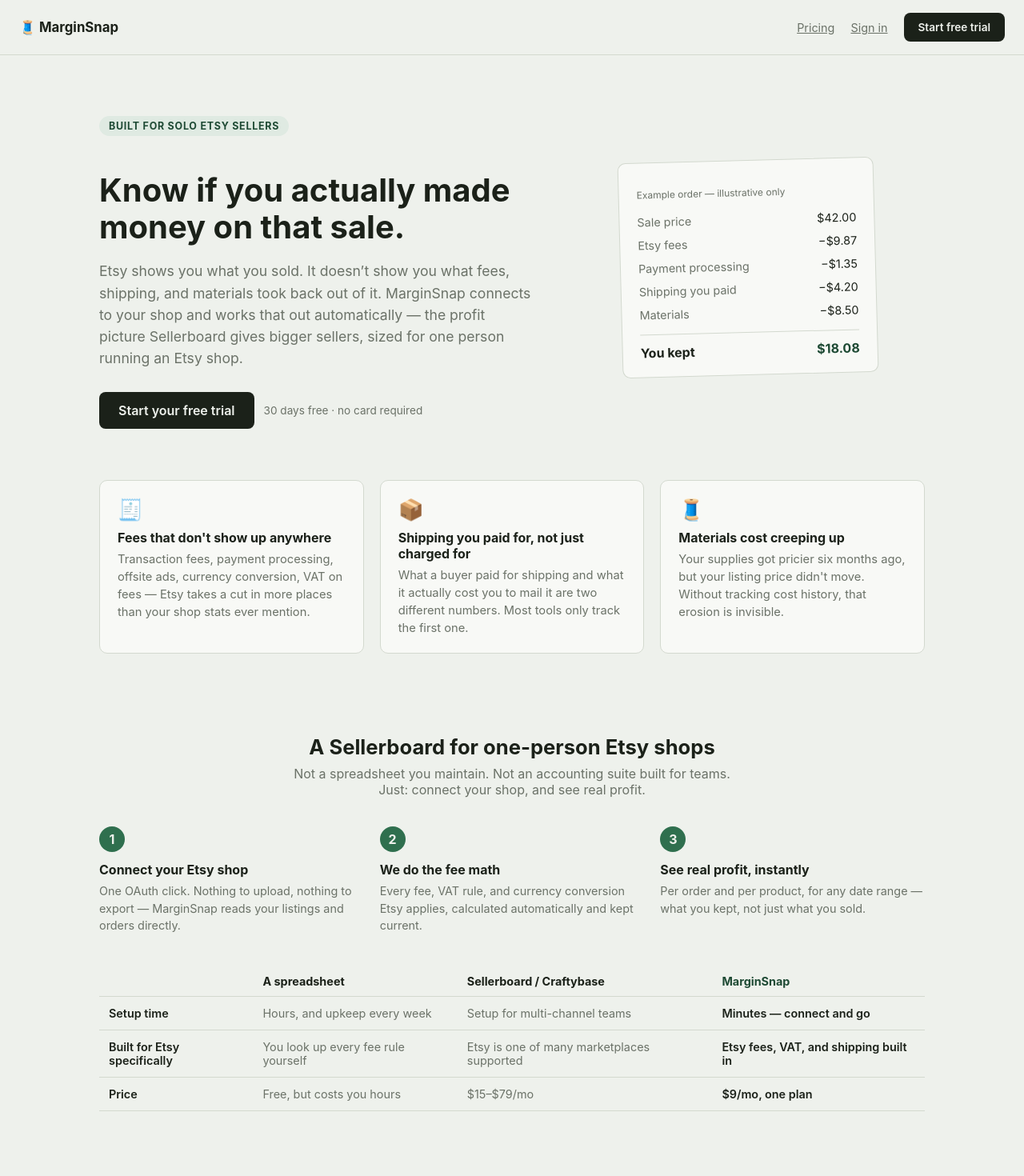
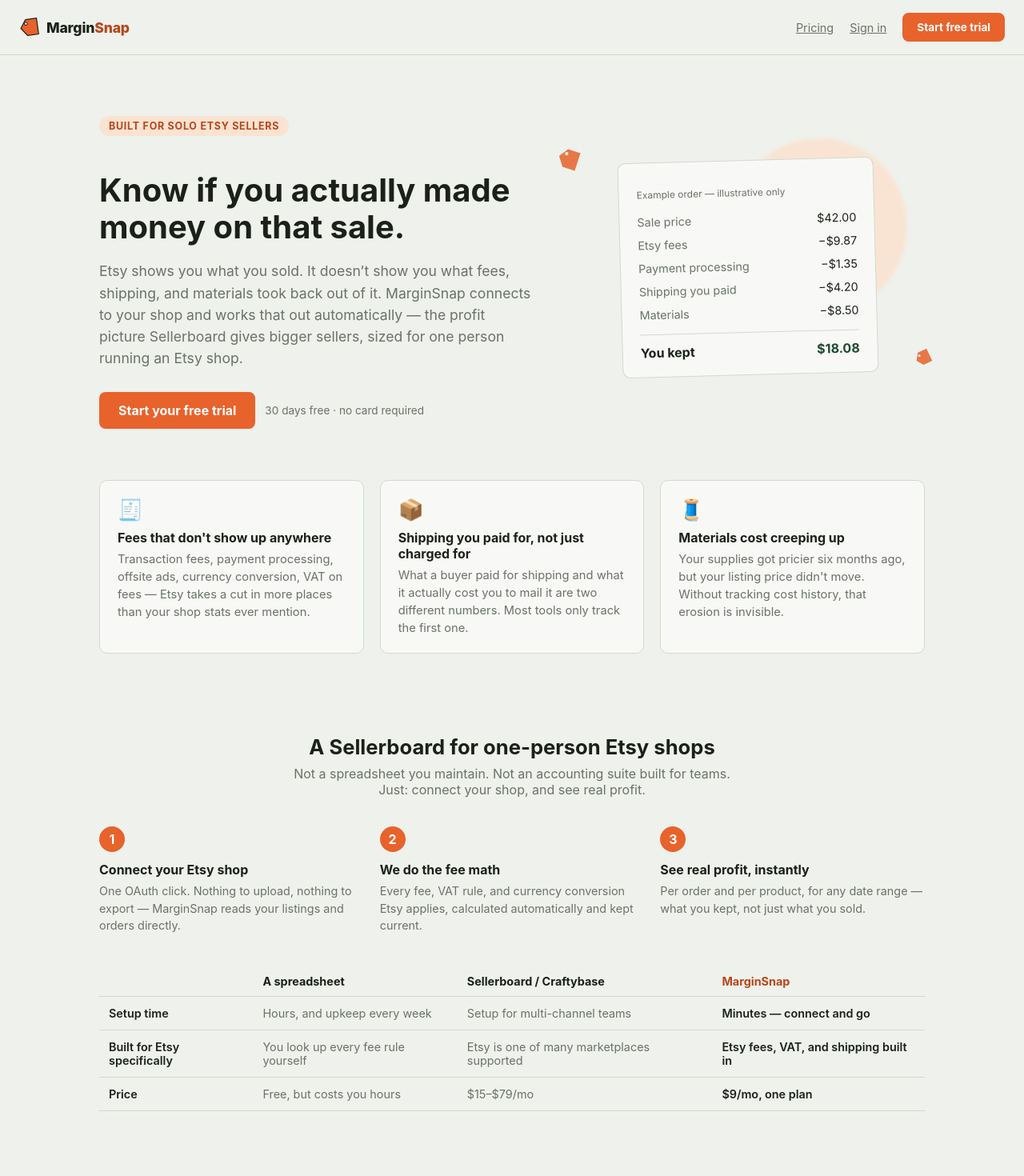
Before and after one commit to soleczniki/marginsnap, a Next.js app: page / in a window 1280 px wide. Shown: the top 1470 px of the page at 80% size. Built offline with nearby package versions, Linux system fonts and the light colour scheme; no server answers.

Commit message:
Add warm orange accent color and a real logo mark to the landing page

```diff
--- a/src/app/globals.css
+++ b/src/app/globals.css
@@ -12,6 +12,12 @@
   --accent-soft: #dfeae2;
   --loss: #a8412f;
   --loss-soft: #f3e0da;
+  /* Warm marketplace accent (2026-09-17) — landing page only, for now. Not
+     tied to profit/loss semantics like --accent/--loss are, so it's its
+     own variable rather than reusing those. */
+  --warm: #e8622c;
+  --warm-ink: #b8461a;
+  --warm-soft: #fbe3d1;
 }
 
 @media (prefers-color-scheme: dark) {
@@ -27,6 +33,9 @@
     --accent-soft: #1e3227;
     --loss: #e08871;
     --loss-soft: #3a2320;
+    --warm: #ff8a54;
+    --warm-ink: #ffb08a;
+    --warm-soft: #3a2414;
   }
 }
 
@@ -62,6 +71,19 @@
   text-decoration: none;
 }
 
+.button-accent {
+  display: inline-block;
+  background: var(--warm);
+  color: #fff;
+  border: none;
+  border-radius: 8px;
+  padding: 10px 18px;
+  font-size: 0.95rem;
+  font-weight: 700;
+  cursor: pointer;
+  text-decoration: none;
+}
+
 .profit-positive { color: var(--accent-ink); }
 .profit-negative { color: var(--loss); }
 
--- a/src/components/LandingPage.tsx
+++ b/src/components/LandingPage.tsx
@@ -1,3 +1,4 @@
+import type { CSSProperties } from "react";
 import { SignInForm } from "@/components/SignInForm";
 
 // The actual marketing site for marginsnap.app's root URL (2026-09-17,
@@ -35,7 +36,7 @@
           gap: 12,
         }}
       >
-        <span style={{ fontWeight: 700, fontSize: "1.05rem" }}>🧵 MarginSnap</span>
+        <Logo />
         <div style={{ display: "flex", alignItems: "center", gap: 20 }}>
           <a href="#pricing" style={{ fontSize: "0.9rem", color: "var(--muted)" }}>
             Pricing
@@ -43,7 +44,7 @@
           <a href="#start" style={{ fontSize: "0.9rem", color: "var(--muted)" }}>
             Sign in
           </a>
-          <a href="#start" className="button" style={{ fontSize: "0.85rem" }}>
+          <a href="#start" className="button-accent" style={{ fontSize: "0.85rem" }}>
             Start free trial
           </a>
         </div>
@@ -60,8 +61,8 @@
                 fontWeight: 700,
                 letterSpacing: "0.06em",
                 textTransform: "uppercase",
-                color: "var(--accent-ink)",
-                background: "var(--accent-soft)",
+                color: "var(--warm-ink)",
+                background: "var(--warm-soft)",
                 padding: "5px 12px",
                 borderRadius: 20,
                 marginBottom: 18,
@@ -79,7 +80,7 @@
               person running an Etsy shop.
             </p>
             <div style={{ display: "flex", gap: 12, alignItems: "center", flexWrap: "wrap" }}>
-              <a href="#start" className="button" style={{ fontSize: "1rem", padding: "13px 24px" }}>
+              <a href="#start" className="button-accent" style={{ fontSize: "1rem", padding: "13px 24px" }}>
                 Start your free trial
               </a>
               <span style={{ fontSize: "0.85rem", color: "var(--muted)" }}>
@@ -88,7 +89,8 @@
             </div>
           </div>
 
-          <div style={{ flex: "1 1 320px", display: "flex", justifyContent: "center" }}>
+          <div style={{ flex: "1 1 320px", display: "flex", justifyContent: "center", position: "relative" }}>
+            <HeroShapes />
             <ProfitExampleCard />
           </div>
         </div>
@@ -147,7 +149,7 @@
 
       {/* ---------- Pricing, shown plainly ---------- */}
       <section id="pricing" style={{ maxWidth: 480, margin: "0 auto", padding: "24px 24px 64px" }}>
-        <div className="card" style={{ textAlign: "center", padding: "36px 32px" }}>
+        <div className="card" style={{ textAlign: "center", padding: "36px 32px", borderTop: "3px solid var(--warm)" }}>
           <p style={{ fontSize: "0.8rem", fontWeight: 700, letterSpacing: "0.05em", textTransform: "uppercase", color: "var(--muted)", marginBottom: 8 }}>
             One plan. Everything included.
           </p>
@@ -162,7 +164,7 @@
             <li>✓ Dated cost-of-goods history</li>
             <li>✓ CSV export</li>
           </ul>
-          <a href="#start" className="button" style={{ width: "100%", fontSize: "1rem" }}>
+          <a href="#start" className="button-accent" style={{ width: "100%", fontSize: "1rem" }}>
             Start your 30-day free trial
           </a>
           <p style={{ fontSize: "0.8rem", color: "var(--muted)", marginTop: 12 }}>
@@ -187,6 +189,67 @@
   );
 }
 
+// Wordmark + mark (2026-09-17, replacing the bare "🧵 MarginSnap" text —
+// Bogdan's feedback that the logo "needs work"). The mark is an original
+// price-tag shape, not a copy of any real brand's icon — tags fit both the
+// craft aesthetic and the marketplace/for-sale connotation Bogdan asked
+// for ("shapes reminiscent of Etsy") without borrowing anyone's actual logo.
+function Logo() {
+  return (
+    <span style={{ display: "inline-flex", alignItems: "center", gap: 8 }}>
+      <svg width="26" height="26" viewBox="0 0 26 26" style={{ transform: "rotate(-8deg)" }}>
+        <path
+          d="M2,13 L9,3 L23,3 L23,23 L9,23 Z"
+          fill="var(--warm)"
+          stroke="var(--ink)"
+          strokeWidth="1.2"
+          strokeLinejoin="round"
+        />
+        <circle cx="9" cy="8" r="1.8" fill="var(--paper)" stroke="var(--ink)" strokeWidth="1" />
+      </svg>
+      <span style={{ fontWeight: 800, fontSize: "1.1rem", letterSpacing: "-0.01em" }}>
+        Margin<span style={{ color: "var(--warm-ink)" }}>Snap</span>
+      </span>
+    </span>
+  );
+}
+
+// Small tag-shaped confetti + a soft color blob behind the hero's example
+// card — decorative only, purely to add some warmth/color to what was a
+// flat gray hero (Bogdan's feedback, 2026-09-17). Absolutely positioned
+// against the "position: relative" wrapper in the hero; aria-hidden since
+// none of this carries information.
+function HeroShapes() {
+  return (
+    <div aria-hidden style={{ position: "absolute", inset: 0, overflow: "visible", pointerEvents: "none" }}>
+      <div
+        style={{
+          position: "absolute",
+          top: "-10%",
+          right: "5%",
+          width: 220,
+          height: 220,
+          borderRadius: "50%",
+          background: "var(--warm-soft)",
+          filter: "blur(2px)",
+          opacity: 0.9,
+        }}
+      />
+      <TagShape style={{ position: "absolute", top: "-6%", left: "-4%", transform: "rotate(18deg)" }} size={30} />
+      <TagShape style={{ position: "absolute", bottom: "4%", right: "-2%", transform: "rotate(-25deg)" }} size={22} />
+    </div>
+  );
+}
+
+function TagShape({ size = 24, style }: { size?: number; style?: CSSProperties }) {
+  return (
+    <svg width={size} height={size} viewBox="0 0 26 26" style={style}>
+      <path d="M2,13 L9,3 L23,3 L23,23 L9,23 Z" fill="var(--warm)" opacity={0.85} />
+      <circle cx="9" cy="8" r="1.8" fill="var(--paper)" />
+    </svg>
+  );
+}
+
 function FeatureBlurb({ emoji, title, body }: { emoji: string; title: string; body: string }) {
   return (
     <div className="card">
@@ -205,8 +268,8 @@
           width: 32,
           height: 32,
           borderRadius: "50%",
-          background: "var(--accent)",
-          color: "var(--paper)",
+          background: "var(--warm)",
+          color: "#fff",
           display: "flex",
           alignItems: "center",
           justifyContent: "center",
@@ -270,7 +333,7 @@
             <th style={{ padding: "10px 12px" }}></th>
             <th style={{ padding: "10px 12px" }}>A spreadsheet</th>
             <th style={{ padding: "10px 12px" }}>Sellerboard / Craftybase</th>
-            <th style={{ padding: "10px 12px", color: "var(--accent-ink)" }}>MarginSnap</th>
+            <th style={{ padding: "10px 12px", color: "var(--warm-ink)" }}>MarginSnap</th>
           </tr>
         </thead>
         <tbody>
--- a/src/components/SignInForm.tsx
+++ b/src/components/SignInForm.tsx
@@ -63,7 +63,7 @@
               <p style={{ marginBottom: 12 }}>
                 That sign-in link has expired. Request a new one below.
               </p>
-              <button type="button" className="button" onClick={requestNewLink}>
+              <button type="button" className="button-accent" onClick={requestNewLink}>
                 Request a new sign-in link
               </button>
             </>
@@ -93,7 +93,7 @@
               color: "var(--ink)",
             }}
           />
-          <button type="submit" className="button">
+          <button type="submit" className="button-accent">
             Sign in
           </button>
         </form>
```
